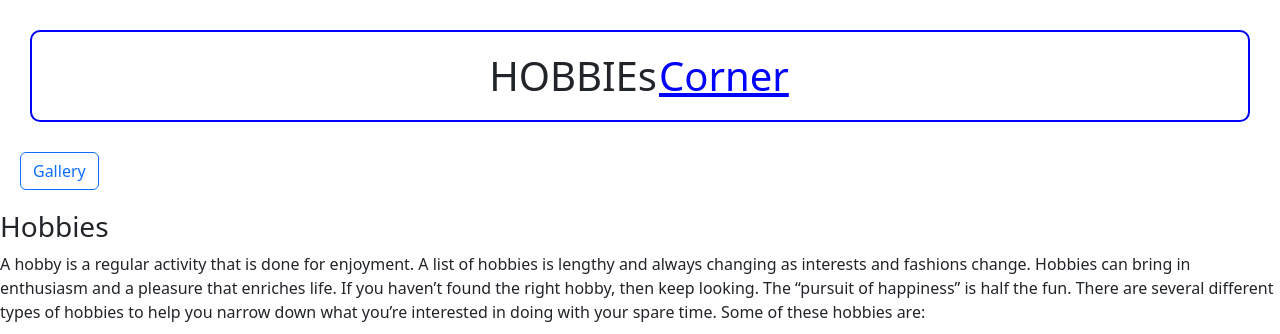
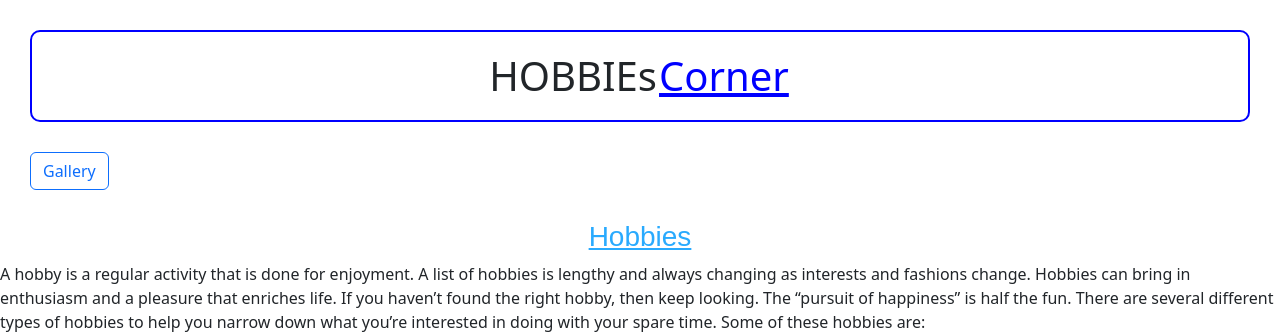
Before and after one commit to Ayomiposii/Old_hobbies_corner, a plain HTML site: page index.html in a window 1280 px wide. Shown: the top 334 px of the page. Drawn offline with nearby package versions, Linux system fonts and the light colour scheme.

Commit message:
Update styles.css

```diff
--- a/styles.css
+++ b/styles.css
@@ -1,5 +1,5 @@
 body {
-    margin: 0;
+    margin: 10px auto;
     padding: 0;
 }
 h1 {
@@ -18,16 +18,28 @@ span {
 h1:hover {
   border-radius: 25px;
 }
-.home_button {
-  margin: 20px;
+h3 {
+  text-align: center;
+  color: #29aafe;
+  text-decoration: underline;
+  font-family: 'poppins', sans-serif;
+  transition: 150ms all ease ease-in-out;
+}
+h3:hover {
+  text-decoration: none;
+  color: blue;
 
 }
+
 img{
     max-width: 100%;
 }
 @media (max-width:750px) {
     img {
     max-width: 100%;
+}
+p {
+  margin: 10px ;
 }
 }
  @media (max-width: 991px) {
@@ -55,6 +67,10 @@ img{
       height: 300px;
     }
   }
+.home_button {
+  margin: 30px;
+
+}
 .site-footer {
     background-color: #26272b;
     padding: 45px 0 20px;
```
